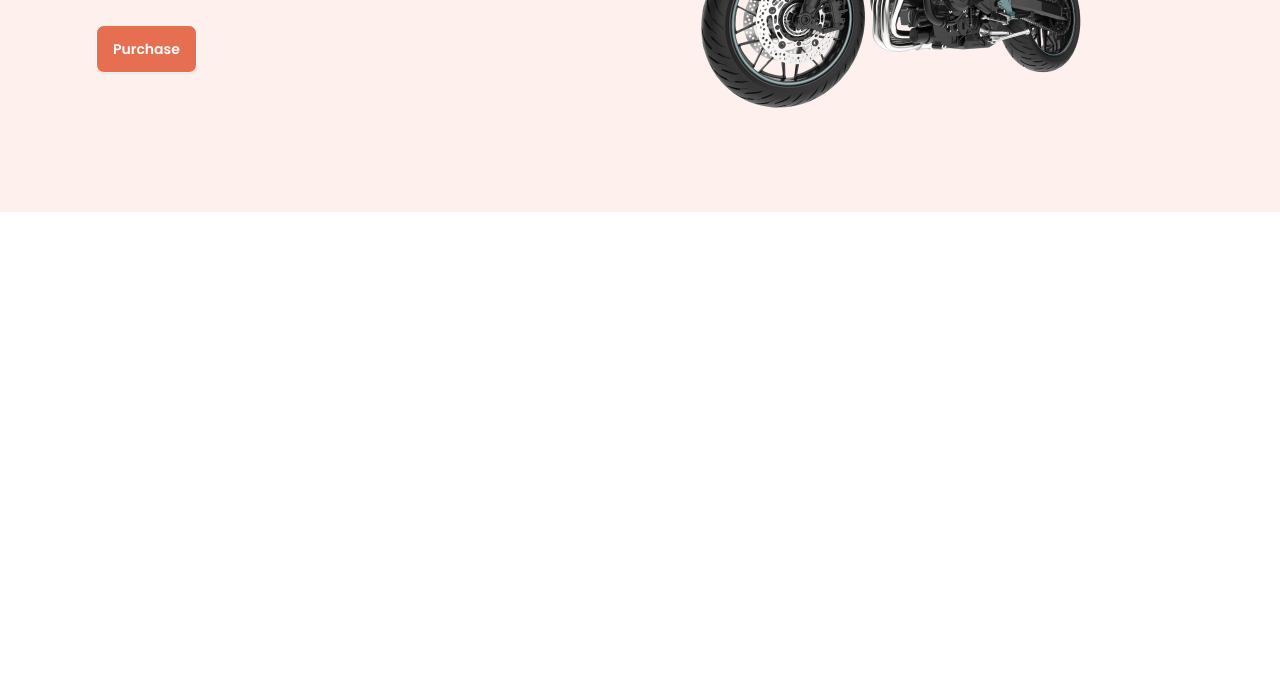
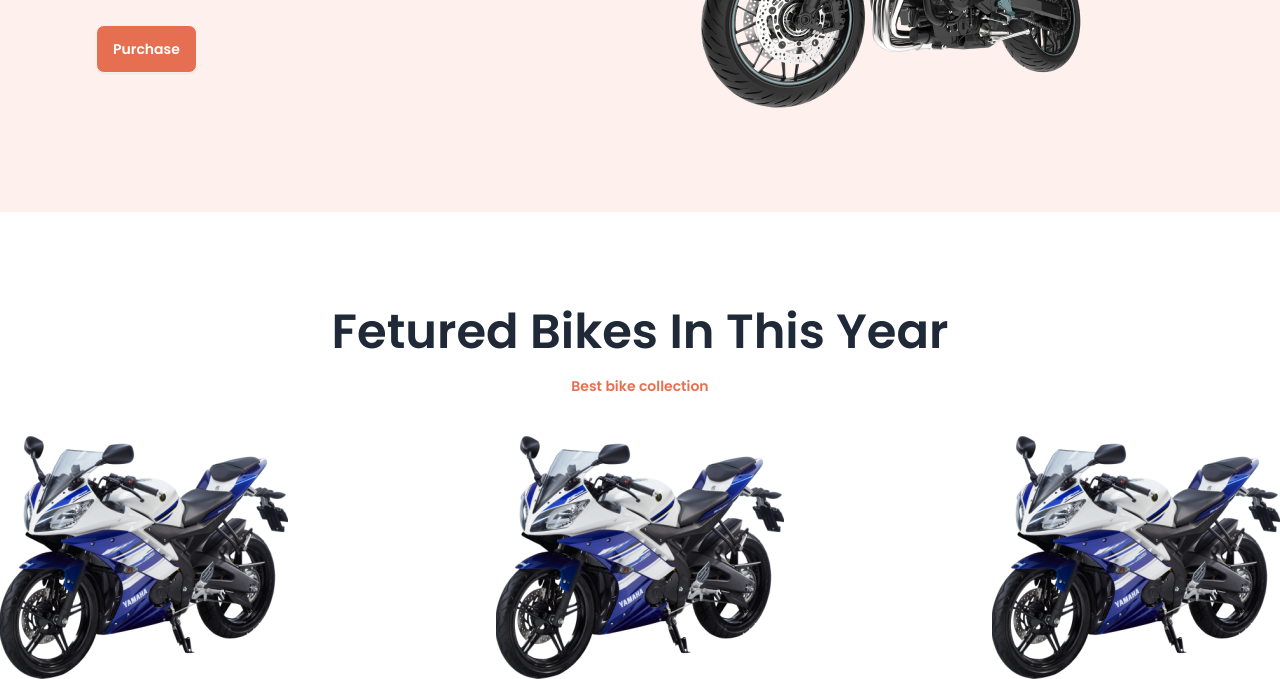
Before and after one commit to Sutradhar2071/Bike-zone, a plain HTML site: page index.html in a window 1280 px wide. Shown: the part 406-1085 px from the top of the page. Before the commit the page ends 800 px from the top, so only its background shows below. Drawn offline with nearby package versions, Linux system fonts and the light colour scheme.

Commit message:
featured section done

```diff
--- a/index.html
+++ b/index.html
@@ -176,7 +176,20 @@
      </header>
 
      <!-- main section -->
-      <main class="md:container mx-auto"></main>
+      <main class="md:container mx-auto">
+        <!-- feature section -->
+         <section class="mt-24">
+          <div class="text-center space-y-5">
+            <h1 class="font-semibold text-5xl">Fetured Bikes In This Year</h1>
+            <p class="font-semibold text-sm text-btn-primary">Best bike collection</p>
+          </div>
+          <div class="flex flex-col md:flex-row items-center gap-4 justify-between mt-10">
+            <div><img src="./images/others/feature-bike.png" alt=""></div>
+            <div><img src="./images/others/feature-bike.png" alt=""></div>
+            <div><img src="./images/others/feature-bike.png" alt=""></div>
+          </div>
+         </section>
+      </main>
 
       <!-- footer section -->
        <footer></footer>
```
